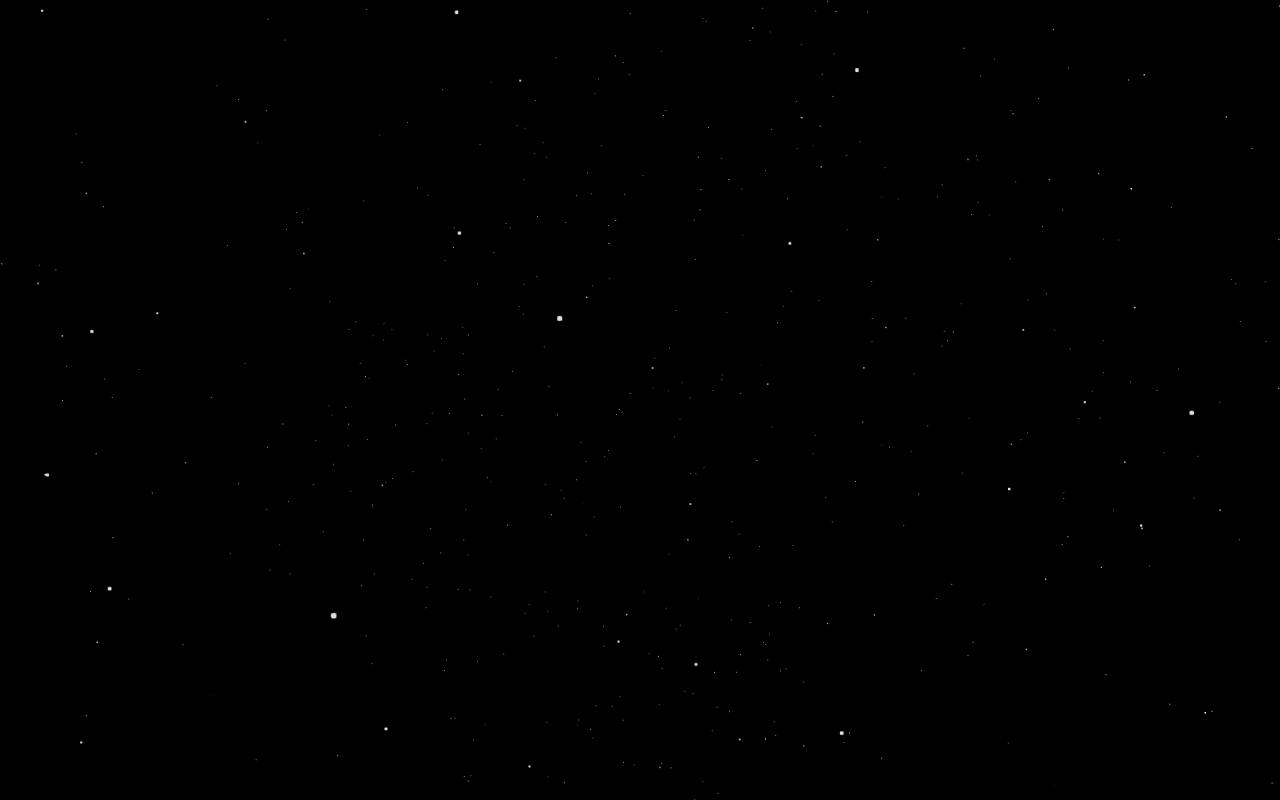
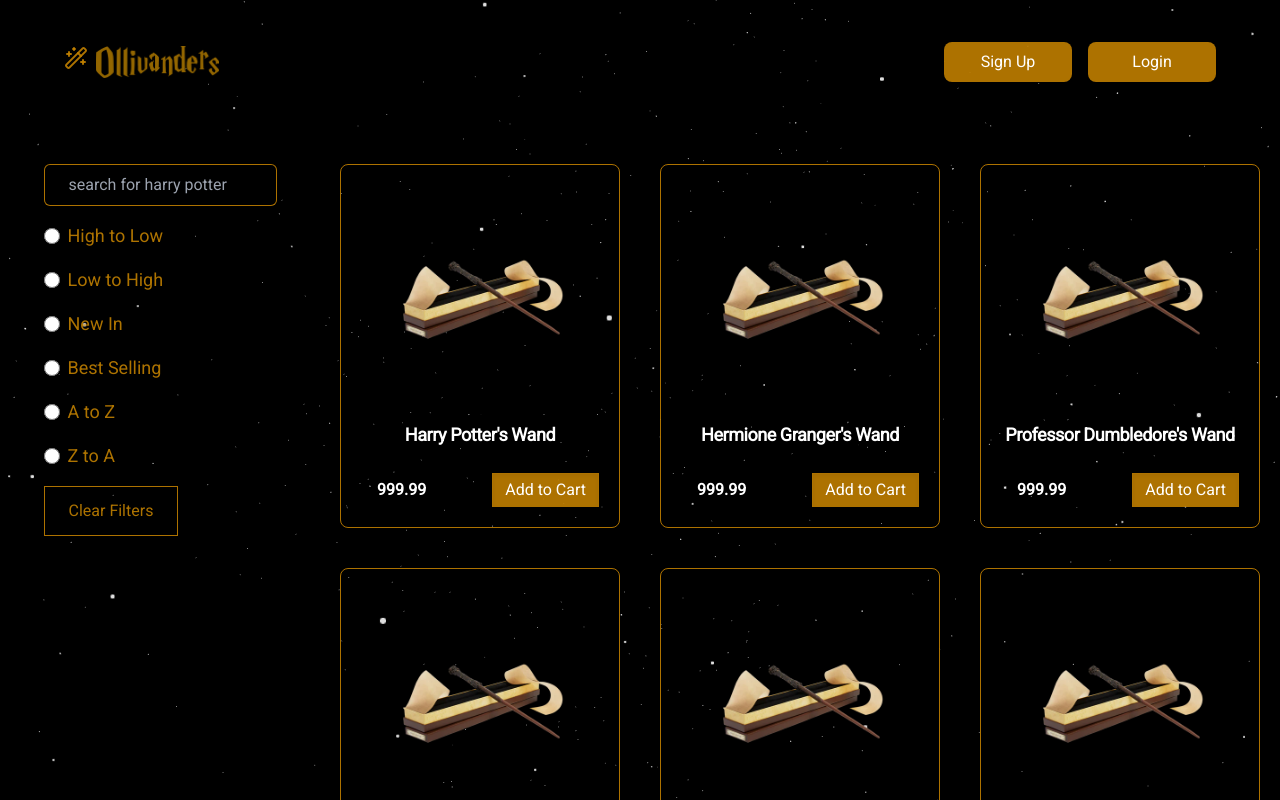
Before and after one commit to lokeshdarla/Ollivanders_store, a React (Vite) app in the folder frontend/: page /product in a window 1280 px wide. Before the commit this address had no page. Shown: the top 800 px of the page. Built offline with nearby package versions, Linux system fonts and the light colour scheme.

Commit message:
feat: Product Page v-1.O [frontend]

```diff
--- a/frontend/package.json
+++ b/frontend/package.json
@@ -14,6 +14,7 @@
     "@react-three/drei": "^9.92.6",
     "@react-three/fiber": "^8.15.12",
     "dotenv": "^16.4.3",
+    "firebase": "^10.8.0",
     "lucide-react": "^0.300.0",
     "react": "^18.2.0",
     "react-dom": "^18.2.0",
--- a/frontend/src/App.tsx
+++ b/frontend/src/App.tsx
@@ -5,7 +5,9 @@
 import SigninForm from './pages/auth/Login/SigninForm';
 import SignupForm from './pages/auth/SignupSection/SignupForm';
 import { BackgroundAnimation } from './components/common/Background/BgAnimationa';
-import Home from './pages/home/Home/HomeLayout';
+import HomeLayout from '@/pages/home/Home/HomeLayout';
+import Home from '@/pages/home/page';
+import ProductPage from '@/pages/product/page';
 
 const App = () => {
   return (
@@ -29,7 +31,10 @@
             </AuthLayout>
           }
         />
-        <Route path="/" element={<Home />} />
+       <Route path="/" element={<Home />}>
+       <Route path="/" element={<HomeLayout/>} />
+        <Route path="/product" element={<ProductPage />} />
+      </Route>
       </Routes>
     </main>
   );
--- a/frontend/src/Components/Hero/Hero.tsx
+++ b/frontend/src/Components/Hero/Hero.tsx
@@ -1,6 +1,7 @@
 import React from 'react';
 import hero from '@/assets/hero.png'
 import logo from '@/assets/images/logo.png'
+import { Link } from 'react-router-dom';
 
 
 const Hero: React.FC = () => {
@@ -11,11 +12,14 @@
     <>
     <div className="relative flex items-center justify-center px-10 mx-10">
     <img className="object-cover w-[50%] rounded-xl" src={hero} alt="" />
-    <div className='flex flex-col items-center justify-center gap-16'>
+    <div className='flex flex-col items-center justify-center gap-5'>
       <img className='h-20' src={logo} alt="" />
     <p className="px-20 text-xl text-center text-white">
     Ollivanders Store is a wizard-themed e-commerce website where fans of the Harry Potter series can explore and purchase a variety of magical wizard wands.
     </p>
+    <Link to="/product" className="px-5 py-2 mt-6 text-sm font-medium leading-5 text-center text-white capitalize bg-[#C07F00]/90 rounded-lg hover:bg-[#C07F00]/85 lg:mx-0 lg:w-auto focus:outline-none">
+          Shop now
+        </Link>
     </div>
 
   </div>
--- a/frontend/src/Components/Product/TopProduct.tsx
+++ b/frontend/src/Components/Product/TopProduct.tsx
@@ -48,7 +48,7 @@
   };
 
   return (
-    <div className='relative grid grid-cols-1 overflow-hidden md:grid-cols-4'>
+    <div className='relative grid grid-cols-1 px-10 overflow-hidden md:grid-cols-4'>
       {Products.map((product) => (
         <ProductCard key={product.id} wand={product} addCart={addCart} />
       ))}
--- a/frontend/src/Components/common/Background/BgAnimationa.tsx
+++ b/frontend/src/Components/common/Background/BgAnimationa.tsx
@@ -2,6 +2,7 @@
 import { Canvas, useFrame } from "@react-three/fiber";
 import { Points, PointMaterial } from "@react-three/drei";
 import { random } from "maath";
+import bgTheme from '@/assets/bgTheme.mp3'
 
 export const BackgroundAnimation = () => {
   return (
@@ -10,7 +11,7 @@
       <Stars />
     </Canvas>
     {/* <audio autoPlay loop>
-      <source src={bgTheme} type="audio/mp3" />
+      <source src={bgTheme} type="audio/mp3"/>
       Your browser does not support the audio element.
     </audio> */}
   </div>
--- a/frontend/src/Components/common/ui/ProductCard.tsx
+++ b/frontend/src/Components/common/ui/ProductCard.tsx
@@ -18,7 +18,7 @@
       <a href="#">
         <div className="flex justify-center h-64 px-5 overflow-hidden rounded">
           <img
-            className="transition-transform transform object-fit hover:scale-105"
+            className="p-5 transition-transform transform rounded-full object-fit hover:scale-105"
             src={wand.image}
             alt="product image"
           />
--- a/frontend/src/pages/home/Home/HomeLayout.tsx
+++ b/frontend/src/pages/home/Home/HomeLayout.tsx
@@ -7,18 +7,17 @@
 import TopProduct from "@/components/Product/TopProduct";
 import AppBanner from "@/components/Hero/AppBanner";
 
-const Home: React.FC = () => {
+const HomeLayout: React.FC = () => {
   return (
     <div className="flex flex-col gap-10">
-    <Header/>
     {/* <HeroCarousel/> */}
       <Hero />
       <AppBanner/>
     <TopProduct/>
     <FeatureSection/>
-    <Footer/>
+
     </div>
   );
 };
 
-export default Home;
+export default HomeLayout;
--- a/frontend/src/pages/home/page.tsx
+++ b/frontend/src/pages/home/page.tsx
@@ -0,0 +1,16 @@
+import React from 'react'
+import Header from '@/components/common/header/Header';
+import Footer from '@/components/common/footer/Footer';
+import { Outlet } from 'react-router-dom';
+
+function Home() {
+  return (
+   <div className='relative w-full'>
+    <Header/>
+    <Outlet/>
+    <Footer/>
+   </div>
+  )
+}
+
+export default Home;
--- a/frontend/src/pages/product/page.tsx
+++ b/frontend/src/pages/product/page.tsx
@@ -0,0 +1,208 @@
+import React from 'react'
+import Harry from '@/assets/Harry.webp'
+import ProductCard from '@/components/common/ui/ProductCard';
+
+
+const Products = [
+  {
+    id: 1,
+    ProductName: "Harry Potter's Wand",
+    description:
+      'The wand that chose Harry Potter, the Boy Who Lived, when he visited Ollivanders Wand shop at 11 years of age.',
+    Price: 999.99,
+    quantity: 10,
+    image: Harry,
+  },
+  {
+    id: 2,
+    ProductName: "Hermione Granger's Wand",
+    description:
+      "Take home the wand of Hermione Granger, founding member of Dumbledore’s Army, best friend to Ron and Harry and often called the brightest witch of her age.",
+    Price: 999.99,
+    quantity: 10,
+    image: Harry,
+  },
+  {
+    id: 3,
+    ProductName: "Professor Dumbledore's Wand",
+    description:
+      "Take home Professor Albus Dumbledore’s famous wand, also known as the Elder Wand. Stay loyal to one of Hogwarts’ most famous Headmasters with this replica wand.",
+    Price: 999.99,
+    quantity: 10,
+    image: Harry,
+  },
+  {
+    id: 4,
+    ProductName: "Professor Dumbledore's Wand",
+    description:
+      "Take home Professor Albus Dumbledore’s famous wand, also known as the Elder Wand. Stay loyal to one of Hogwarts’ most famous Headmasters with this replica wand.",
+    Price: 999.99,
+    quantity: 10,
+    image: Harry,
+  },
+  {
+    id: 5,
+    ProductName: "Harry Potter's Wand",
+    description:
+      'The wand that chose Harry Potter, the Boy Who Lived, when he visited Ollivanders Wand shop at 11 years of age.',
+    Price: 999.99,
+    quantity: 10,
+    image: Harry,
+  },
+  {
+    id: 6,
+    ProductName: "Hermione Granger's Wand",
+    description:
+      "Take home the wand of Hermione Granger, founding member of Dumbledore’s Army, best friend to Ron and Harry and often called the brightest witch of her age.",
+    Price: 999.99,
+    quantity: 10,
+    image: Harry,
+  },
+  {
+    id: 7,
+    ProductName: "Professor Dumbledore's Wand",
+    description:
+      "Take home Professor Albus Dumbledore’s famous wand, also known as the Elder Wand. Stay loyal to one of Hogwarts’ most famous Headmasters with this replica wand.",
+    Price: 999.99,
+    quantity: 10,
+    image: Harry,
+  },
+  {
+    id: 8,
+    ProductName: "Professor Dumbledore's Wand",
+    description:
+      "Take home Professor Albus Dumbledore’s famous wand, also known as the Elder Wand. Stay loyal to one of Hogwarts’ most famous Headmasters with this replica wand.",
+    Price: 999.99,
+    quantity: 10,
+    image: Harry,
+  },
+  {
+    id: 9,
+    ProductName: "Harry Potter's Wand",
+    description:
+      'The wand that chose Harry Potter, the Boy Who Lived, when he visited Ollivanders Wand shop at 11 years of age.',
+    Price: 999.99,
+    quantity: 10,
+    image: Harry,
+  },
+  {
+    id: 10,
+    ProductName: "Hermione Granger's Wand",
+    description:
+      "Take home the wand of Hermione Granger, founding member of Dumbledore’s Army, best friend to Ron and Harry and often called the brightest witch of her age.",
+    Price: 999.99,
+    quantity: 10,
+    image: Harry,
+  },
+  {
+    id: 11,
+    ProductName: "Professor Dumbledore's Wand",
+    description:
+      "Take home Professor Albus Dumbledore’s famous wand, also known as the Elder Wand. Stay loyal to one of Hogwarts’ most famous Headmasters with this replica wand.",
+    Price: 999.99,
+    quantity: 10,
+    image: Harry,
+  },
+  {
+    id: 12,
+    ProductName: "Professor Dumbledore's Wand",
+    description:
+      "Take home Professor Albus Dumbledore’s famous wand, also known as the Elder Wand. Stay loyal to one of Hogwarts’ most famous Headmasters with this replica wand.",
+    Price: 999.99,
+    quantity: 10,
+    image: Harry,
+  },
+  {
+    id: 13,
+    ProductName: "Harry Potter's Wand",
+    description:
+      'The wand that chose Harry Potter, the Boy Who Lived, when he visited Ollivanders Wand shop at 11 years of age.',
+    Price: 999.99,
+    quantity: 10,
+    image: Harry,
+  },
+  {
+    id: 14,
+    ProductName: "Hermione Granger's Wand",
+    description:
+      "Take home the wand of Hermione Granger, founding member of Dumbledore’s Army, best friend to Ron and Harry and often called the brightest witch of her age.",
+    Price: 999.99,
+    quantity: 10,
+    image: Harry,
+  },
+  {
+    id: 15,
+    ProductName: "Professor Dumbledore's Wand",
+    description:
+      "Take home Professor Albus Dumbledore’s famous wand, also known as the Elder Wand. Stay loyal to one of Hogwarts’ most famous Headmasters with this replica wand.",
+    Price: 999.99,
+    quantity: 10,
+    image: Harry,
+  },
+  {
+    id: 16,
+    ProductName: "Professor Dumbledore's Wand",
+    description:
+      "Take home Professor Albus Dumbledore’s famous wand, also known as the Elder Wand. Stay loyal to one of Hogwarts’ most famous Headmasters with this replica wand.",
+    Price: 999.99,
+    quantity: 10,
+    image: Harry,
+  },
+];
+
+const filters = [
+  { id: 1, value: 'high-to-low', label: 'High to Low' },
+  { id: 2, value: 'low-to-high', label: 'Low to High' },
+  { id: 3, value: 'new-in', label: 'New In' },
+  { id: 4, value: 'best-selling', label: 'Best Selling' },
+  { id: 5, value: 'a-to-z', label: 'A to Z' },
+  { id: 6, value: 'z-to-a', label: 'Z to A' },
+];
+
+
+function ProductPage() {
+
+  const addCart = (productId: string, quantity: number) => {
+    console.log(`Product ID: ${productId}, Quantity: ${quantity} added to cart`);
+  };
+
+  return (
+    <div className='relative flex items-start justify-center w-full py-10'>
+      <div className='flex items-center justify-center w-1/4 '>
+        <div className="flex flex-col items-start justify-center">
+          <div>
+          <input type="text" placeholder='search for harry potter' className='px-6 py-2 mb-4 focus:outline-none bg-black border-[#C07F00]/90 border rounded-md text-white' />
+          </div>
+          {filters.map((filter) => (
+              <div className="flex items-center mb-4" key={filter.id}>
+                <input
+                  id={`sort-${filter.value}`}
+                  type="radio"
+                  value={filter.value}
+                  name="sort"
+                  className="w-4 h-4 text-yellow-400 bg-gray-100 border-gray-300 focus:ring-yellow-500"
+                />
+                <label
+                  htmlFor={`sort-${filter.value}`}
+                  className="text-lg font-medium text-[#C07F00]/90 ms-2"
+                >
+                  {filter.label}
+                </label>
+              </div>
+            ))}
+          <button className='px-6 py-3 text-[#C07F00]/90 border border-[#C07F00]/90'>Clear Filters</button>
+        </div>
+      </div>
+
+      <div className='grid w-3/4 grid-cols-3 gap-y-10'>
+        {Products.map((product) => (
+          <ProductCard key={product.id} wand={product} addCart={addCart} />
+        ))}
+      </div>
+    </div>
+
+
+  )
+}
+
+export default ProductPage;
```
Also changed, not shown: frontend/src/pages/auth/page.tsx (+10 -3 lines), frontend/src/services/firebase_config.ts (added, +21 -0 lines), 1 other file (tests, documents, lock files or other folders).
